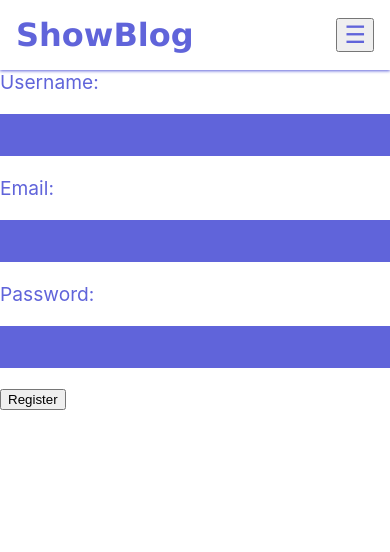
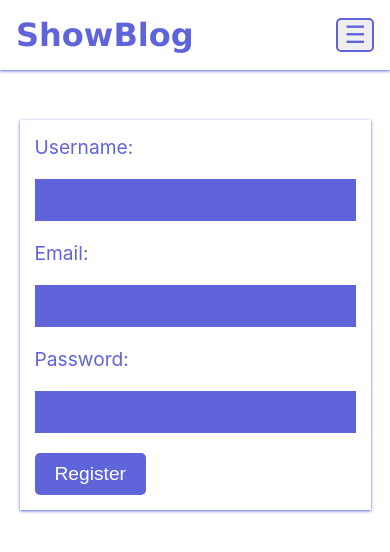
Before and after one commit to Obitope-Eniola-Nathaniel/blog-front-end, a React (Create React App) app: page /register in a window 390 px wide. Shown: the top 552 px of the page. Built offline with nearby package versions, Linux system fonts and the light colour scheme.

Commit message:
header styling

```diff
--- a/src/components/LoginForm.css
+++ b/src/components/LoginForm.css
@@ -1,5 +1,3 @@
-
-
 .login-form {
   /* border: 2px solid #6064da; */
   box-shadow: 0 1px 3px #6064da;
@@ -12,15 +10,15 @@
   width: 100%;
 }
 
-label, input {
+label,
+input {
   display: block;
   color: rgb(96, 100, 218);
   margin-bottom: 10px;
   font-size: 1.2rem;
-
 }
 
-input{
+input {
   margin: 20px 0;
   width: 100%;
   padding: 10px;
@@ -35,10 +33,20 @@ input:focus {
   box-shadow: 0 0 5px #6064da;
 }
 
+.btn {
+  background-color: #6064da;
+  color: white;
+  padding: 10px 20px;
+  border: none;
+  border-radius: 5px;
+  cursor: pointer;
+  font-size: 1.2rem;
+  text-align: center;
+}
 
 @media (max-width: 768px) {
   .login-form {
-    width: 95%;
-    padding: 15px
+    width: 90%;
+    padding: 15px;
   }
 }
--- a/src/components/LoginForm.js
+++ b/src/components/LoginForm.js
@@ -73,7 +73,7 @@ function LoginForm() {
           required
         />
       </div>
-      <button type="submit">Login</button>
+      <button className="btn" type="submit">Login</button>
     </form>
   );
 }
--- a/src/components/Navbar.css
+++ b/src/components/Navbar.css
@@ -24,6 +24,8 @@
   cursor: pointer;
   display: none;
   color: #6064da;
+  border: 2px solid #6064da;
+  border-radius: 5px;
 }
 
 .navbar-menu {
--- a/src/components/RegistrationForm.js
+++ b/src/components/RegistrationForm.js
@@ -40,7 +40,7 @@ function RegistrationForm() {
   };
 
   return (
-    <form onSubmit={handleSubmit}>
+    <form className="login-form"  onSubmit={handleSubmit}>
       {register && <p className="text-success">Registered Successfully!</p>}
       {error && <p className="text-danger">{error}</p>}
 
@@ -75,7 +75,7 @@ function RegistrationForm() {
         />
       </div>
 
-      <button type="submit">Register</button>
+      <button type="submit" className="btn">Register</button>
     </form>
   );
 }
```
Also changed, not shown: src/components/RegistrationForm.css (added). Lines whose indentation alone changed are shown as unchanged.
